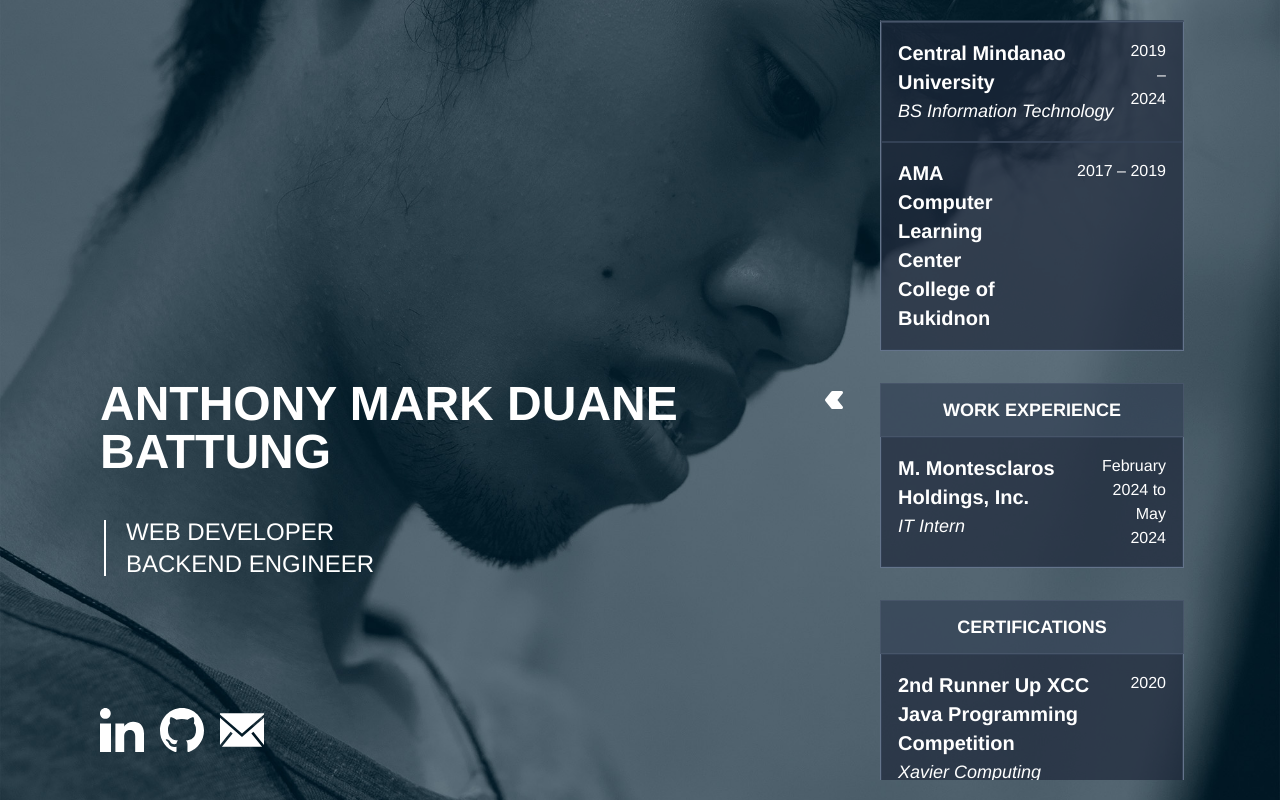
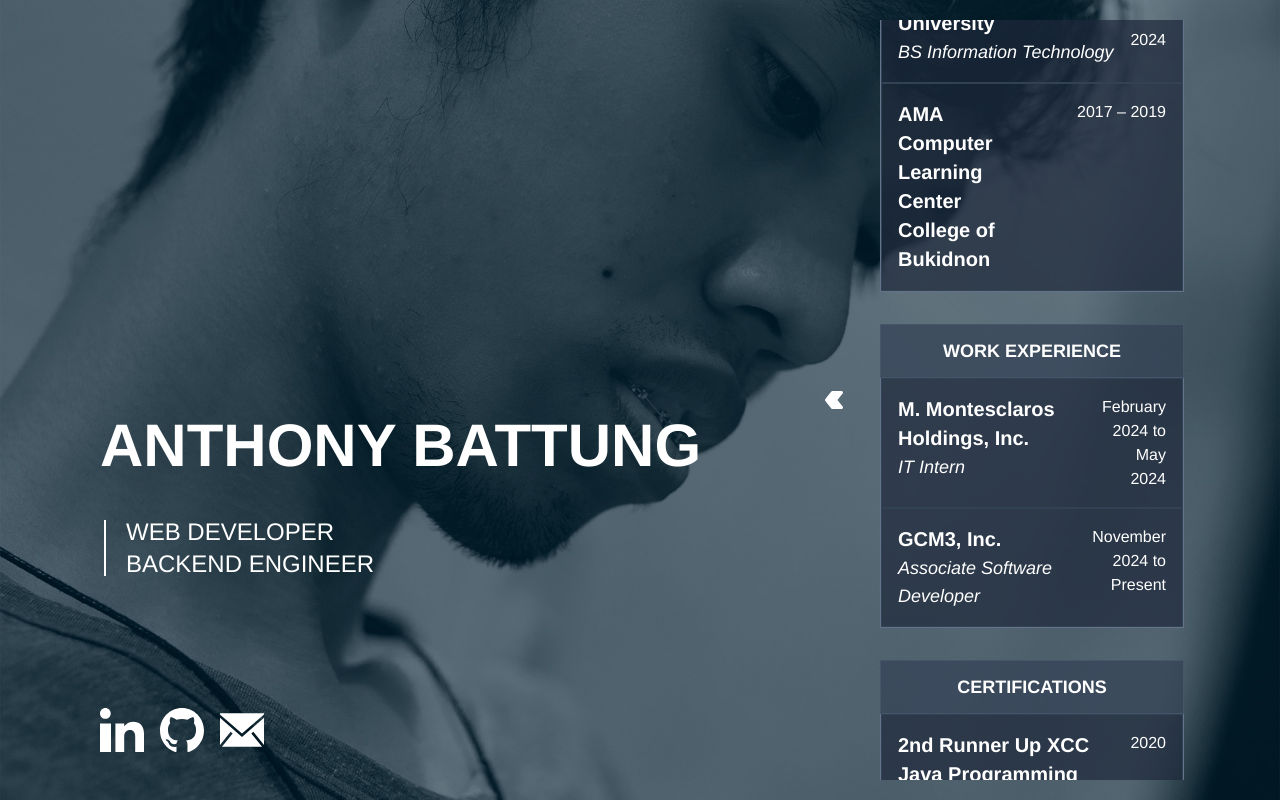
Before and after one commit to amdbattung/portfolio, a React (Vite) app: page / in a window 1280 px wide. Both pictures are taken after a click on the button 1230 px from the left and 400 px from the top of the page. Built offline with nearby package versions, Linux system fonts and the light colour scheme.

Commit message:
Update details

```diff
--- a/src/components/Profile.jsx
+++ b/src/components/Profile.jsx
@@ -5,7 +5,7 @@ import Email from "../assets/email_logo.svg?react";
 function Profile() {
     return (
         <section className="m-5 p-5 pl-20 flex flex-col justify-end overflow-hidden">
-            <h1 className="uppercase font-semibold text-5xl mb-10 animate-appear delay-100 fill-mode-forwards opacity-0">Anthony Mark Duane Battung</h1>
+            <h1 className="uppercase font-semibold text-6xl mb-10 animate-appear delay-100 fill-mode-forwards opacity-0">Anthony Battung</h1>
 
             <div className="flex mb-32 text-2xl animate-appear delay-500 fill-mode-forwards opacity-0">
                 <div className="w-[2px] h-auto items-stretch m-1 bg-white" />
@@ -16,9 +16,9 @@ function Profile() {
             </div>
 
             <div className="flex mb-2 animate-appear delay-1000 fill-mode-forwards opacity-0">
-                <a href="https://www.linkedin.com/in/anthony-mark-duane-battung-1a7059318" target="_blank" rel="noopener noreferrer"><LinkedIn className="fill-white w-11 h-min" /></a>
+                <a href="https://www.linkedin.com/in/anthony-battung-1a7059318" target="_blank" rel="noopener noreferrer"><LinkedIn className="fill-white w-11 h-min" /></a>
                 <a href="https://github.com/amdbattung" target="_blank" rel="noopener noreferrer"><Github className="fill-white w-11 h-min ml-4" /></a>
-                <a href="mailto:anthonymarkbattung@gmail.com"><Email className="fill-white w-11 h-min ml-4" /></a>
+                <a href="mailto:anthony@amdbattung.com"><Email className="fill-white w-11 h-min ml-4" /></a>
             </div>
         </section>
     )
--- a/src/components/detailsItems/Accomplishments.jsx
+++ b/src/components/detailsItems/Accomplishments.jsx
@@ -48,6 +48,17 @@ function Accomplishments() {
                             </div>
                         </td>
                     </tr>
+                    <tr>
+                        <td className="p-4 bg-slate-800 bg-opacity-70 border border-slate-700 flex">
+                            <div className="flex-grow text-left mr-3">
+                                <b className="text-xl">GCM3, Inc.</b> <br />
+                                <i>Associate Software Developer</i>
+                            </div>
+                            <div className="flex-1 text-right text-base">
+                                November 2024 to Present
+                            </div>
+                        </td>
+                    </tr>
                 </tbody>
             </table>
 
--- a/src/components/detailsItems/MainDetails.jsx
+++ b/src/components/detailsItems/MainDetails.jsx
@@ -9,7 +9,7 @@ function MainDetails() {
                 </thead>
                 <tbody className="text-justify">
                     <tr>
-                        <td className="p-4 bg-slate-800 bg-opacity-70 border border-slate-700">A backend engineer primarily building REST APIs in .NET and has worked in several small to medium-sized projects throughout the years. An excellent detail-oriented programmer who is passionate at what I do. I am a fresh graduate with a Bachelor of Science degree in Information Technology. Determined to work hard and gain experience, I never tire of learning exciting new things in the continuously changing IT industry.</td>
+                        <td className="p-4 bg-slate-800 bg-opacity-70 border border-slate-700">A backend engineer primarily building REST APIs in .NET and has worked in several small to medium-sized projects throughout the years. An excellent detail-oriented programmer who is passionate at what I do, I never tire of learning exciting new things in the continuously changing IT industry.</td>
                     </tr>
                 </tbody>
             </table>
```
